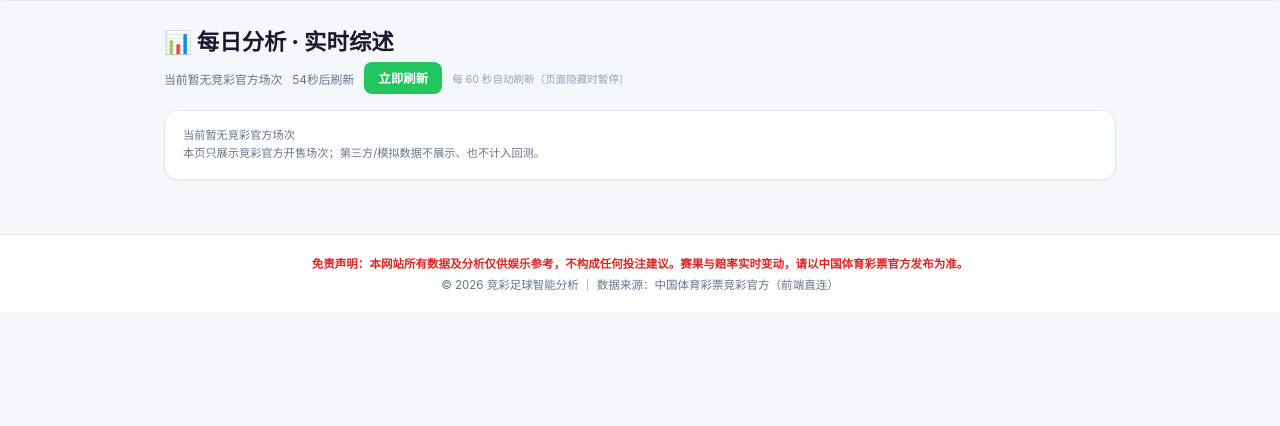
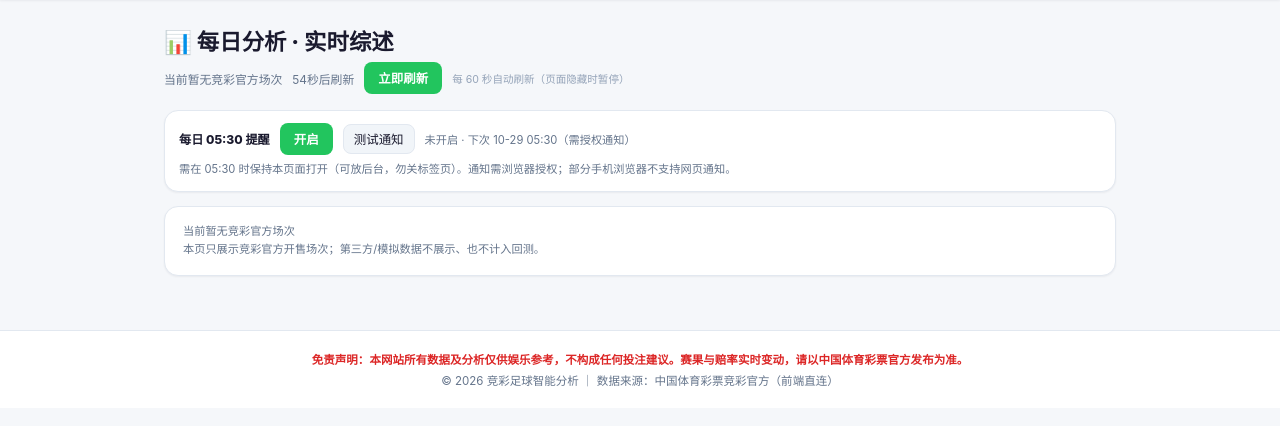
Before and after one commit to etrei7/jingcai-analyzer, a Flask app: page /daily in a window 1280 px wide. Shown: the part 93-519 px from the top of the page. Run offline with Flask 3, Linux system fonts and the light colour scheme.

Commit message:
feat: /daily 每日05:30浏览器通知(需页面保持打开, 弹竞彩总结)

```diff
--- a/templates/daily.html
+++ b/templates/daily.html
@@ -86,6 +86,15 @@ a{text-decoration:none;color:inherit}
     <span id="drCountdown"></span>
     <button class="btn-refresh" id="refreshBtn" onclick="refresh()">立即刷新</button>
     <span style="font-size:0.66rem;color:var(--text-light)">每 60 秒自动刷新（页面隐藏时暂停）</span>
+  </div>
+  <div class="dr-card" style="margin-bottom:14px;padding:12px 14px">
+    <div style="display:flex;align-items:center;gap:10px;flex-wrap:wrap;font-size:0.76rem">
+      <span style="font-weight:800">每日 05:30 提醒</span>
+      <button class="btn-refresh" id="notifyToggle" onclick="toggleNotify()">开启</button>
+      <button class="btn-ghost" onclick="testNotify()">测试通知</button>
+      <span id="notifyStatus" style="color:var(--text-muted);font-size:0.7rem"></span>
+    </div>
+    <div class="dr-note" style="margin-top:6px">需在 05:30 时保持本页面打开（可放后台，勿关标签页）。通知需浏览器授权；部分手机浏览器不支持网页通知。</div>
   </div>
   <div id="dailyReport"><div class="loading">生成今日分析…</div></div>
 </div>
@@ -254,6 +263,78 @@ function copyReport(){
   }
 }
 
+/* ===== 每日 05:30 浏览器通知 ===== */
+var NOTIFY_HOUR = 5, NOTIFY_MIN = 30, notifyTimer = null, LAST_KEY = 'dailyNotifyLast';
+function _notifyOn(){ try{ return localStorage.getItem('dailyNotify') === '1'; }catch(e){ return false; } }
+function _pad(n){ return (n < 10 ? '0' : '') + n; }
+function _fmtDT(d){ return (d.getMonth()+1) + '-' + _pad(d.getDate()) + ' ' + _pad(d.getHours()) + ':' + _pad(d.getMinutes()); }
+function nextNotifyTime(){
+  var now = new Date();
+  var t = new Date(now.getFullYear(), now.getMonth(), now.getDate(), NOTIFY_HOUR, NOTIFY_MIN, 0, 0);
+  if(now >= t) t = new Date(t.getTime() + 86400000);
+  return t;
+}
+function updateNotifyUI(){
+  var btn = document.getElementById('notifyToggle');
+  var st = document.getElementById('notifyStatus');
+  var on = _notifyOn();
+  if(btn) btn.textContent = on ? '已开启（点击关闭）' : '开启';
+  if(!st) return;
+  if(!('Notification' in window)){ st.textContent = '当前浏览器不支持网页通知'; return; }
+  var perm = Notification.permission;
+  var permTxt = (perm === 'granted') ? '' : '（需授权通知）';
+  st.textContent = (on ? '已开启 · 上次 ' + (localStorage.getItem(LAST_KEY) || '—') : '未开启')
+    + ' · 下次 ' + _fmtDT(nextNotifyTime()) + permTxt;
+}
+async function toggleNotify(){
+  if(_notifyOn()){ try{ localStorage.setItem('dailyNotify','0'); }catch(e){} updateNotifyUI(); return; }
+  if(!('Notification' in window)){ alert('当前浏览器不支持网页通知'); return; }
+  var perm = Notification.permission;
+  if(perm !== 'granted'){ try{ perm = await Notification.requestPermission(); }catch(e){ perm = 'denied'; } }
+  if(perm !== 'granted'){ alert('通知权限被拒绝：请在浏览器地址栏左侧/设置里允许本站通知'); return; }
+  try{ localStorage.setItem('dailyNotify','1'); }catch(e){}
+  updateNotifyUI();
+  startNotifyTimer();
+}
+function doNotify(){
+  if(!('Notification' in window) || Notification.permission !== 'granted') return;
+  var t = window._dailyText || '';
+  var body = t ? t.replace(/\s+/g, ' ').slice(0, 160) : ((document.getElementById('drMeta') || {}).textContent || '今日分析已更新');
+  try{
+    var n = new Notification('足彩智析 · 今日分析（05:30）', { body: body, tag: 'daily530' });
+    n.onclick = function(){ try{ window.focus(); }catch(e){} n.close(); };
+  }catch(e){}
+}
+async function fireDaily(){
+  try{ await refresh(); }catch(e){}
+  doNotify();
+  updateNotifyUI();
+}
+function checkNotify(){
+  if(!_notifyOn()) return;
+  if(!('Notification' in window) || Notification.permission !== 'granted') return;
+  var now = new Date();
+  var today = now.getFullYear() + '-' + (now.getMonth()+1) + '-' + now.getDate();
+  if(localStorage.getItem(LAST_KEY) === today) return;
+  var target = new Date(now.getFullYear(), now.getMonth(), now.getDate(), NOTIFY_HOUR, NOTIFY_MIN, 0, 0);
+  var diff = (now - target) / 60000;   // 分钟
+  if(diff >= 0 && diff <= 60){         // 05:30~06:30 窗口内触发一次
+    try{ localStorage.setItem(LAST_KEY, today); }catch(e){}
+    fireDaily();
+  }
+}
+function startNotifyTimer(){
+  if(notifyTimer) clearInterval(notifyTimer);
+  notifyTimer = setInterval(function(){ checkNotify(); updateNotifyUI(); }, 20000);
+}
+function testNotify(){
+  if(!('Notification' in window) || Notification.permission !== 'granted'){
+    alert('请先点「开启」并允许通知，再测试');
+    return;
+  }
+  doNotify();
+}
+
 /* ===== 刷新流程 ===== */
 async function refresh(){
   if(refreshing) return;
@@ -297,7 +378,12 @@ document.addEventListener('visibilitychange',function(){
   if(document.hidden){ if(autoTimer){clearInterval(autoTimer);autoTimer=null;} if(countTimer){clearInterval(countTimer);countTimer=null;} var el=document.getElementById('drCountdown'); if(el) el.textContent=''; }
   else { startAuto(); refresh(); }
 });
-document.addEventListener('DOMContentLoaded',function(){ refresh(); startAuto(); });
+document.addEventListener('DOMContentLoaded',function(){
+  refresh();
+  startAuto();
+  updateNotifyUI();
+  if(_notifyOn()){ startNotifyTimer(); setTimeout(checkNotify, 4000); }
+});
 </script>
 </body>
 </html>
```
